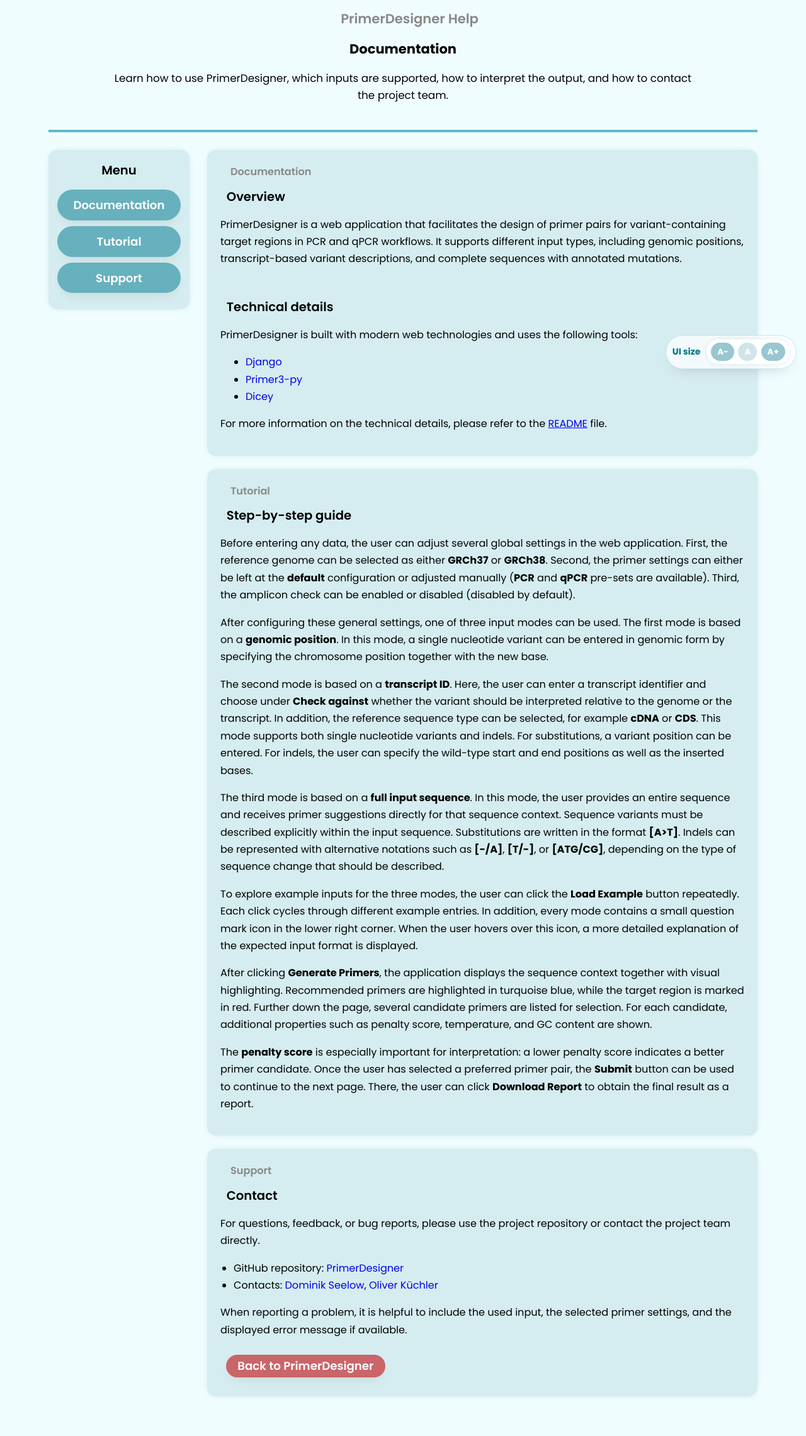
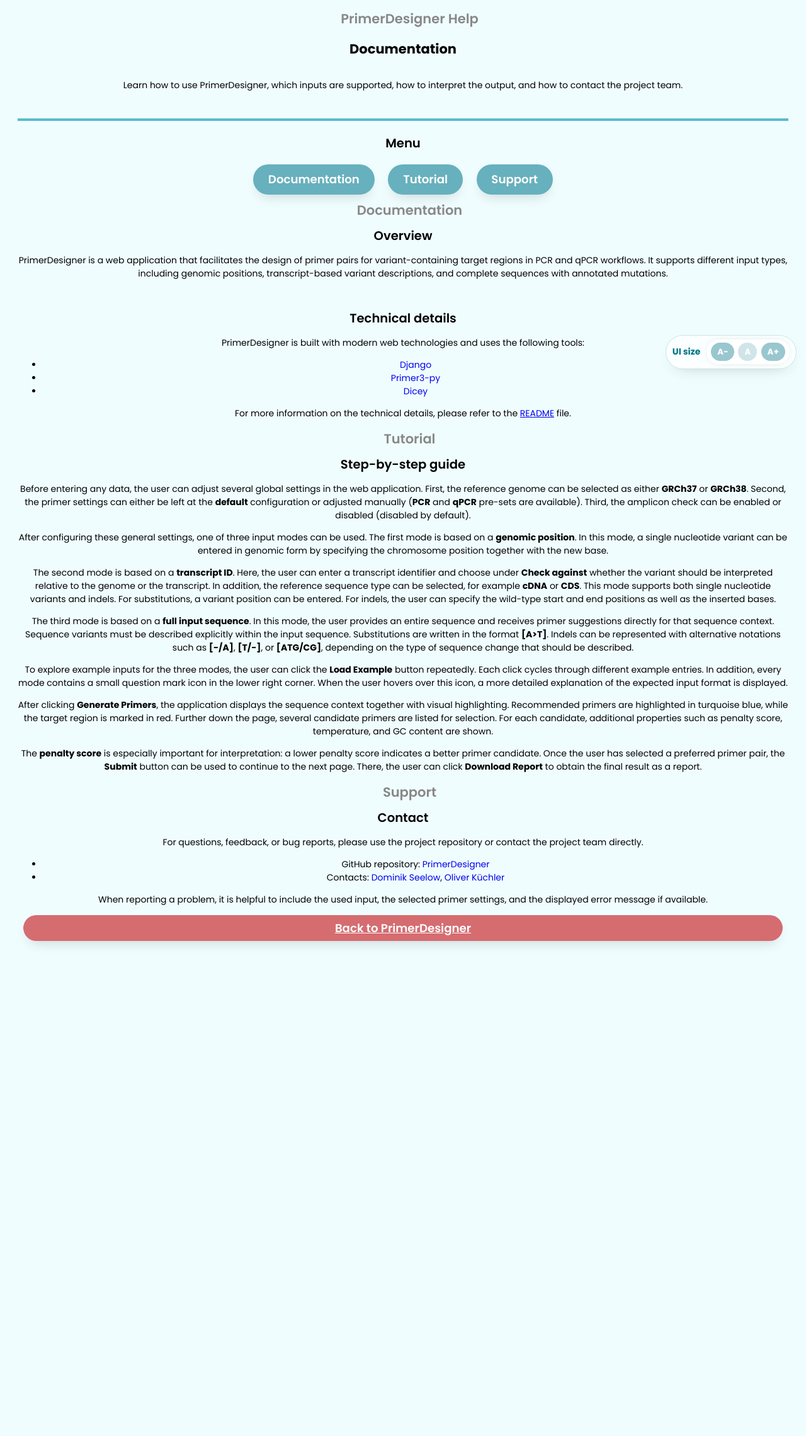
Before and after one commit to KuechlerO/PrimerDesigner, a Django app: page /primer-designer/documentation/ in a window 1280 px wide. Shown: the part 199-2479 px from the top of the page at 63% size. After the commit the page ends 1701 px from the top, so only its background shows below. Run offline with Django 5.2, Linux system fonts and the light colour scheme.

Commit message:
Update documentation css and structure

```diff
--- a/primer_designer_app/static/primer_designer_app/style.css
+++ b/primer_designer_app/static/primer_designer_app/style.css
@@ -1193,111 +1193,3 @@ p.output-legend {
         width: 100%;
     }
 }
-
-
-
-
-
-
-.documentation-page {
-    width: 92%;
-    margin: 0 auto 3em auto;
-}
-
-.documentation-hero {
-    text-align: center;
-    padding-bottom: 1em;
-}
-
-.documentation-intro {
-    max-width: 55em;
-    margin: 0 auto;
-    font-size: 1.2em;
-    line-height: 1.6;
-}
-
-.documentation-layout {
-    display: flex;
-    align-items: flex-start;
-    gap: 2em;
-    margin-top: 2em;
-}
-
-.documentation-sidebar {
-    width: 16em;
-    flex-shrink: 0;
-    position: sticky;
-    top: 2em;
-    background-color: rgb(213, 237, 241);
-    border-radius: 1em;
-    padding: 1.2em 1em;
-    box-sizing: border-box;
-    box-shadow: 0 0em 1em -0.5em #95b6b6;
-}
-
-.documentation-sidebar h2 {
-    margin-top: 0;
-    margin-bottom: 0.8em;
-}
-
-.documentation-link {
-    display: flex;
-    justify-content: center;
-    width: 100%;
-    box-sizing: border-box;
-    margin: 0.5em 0;
-    text-decoration: none;
-}
-
-.documentation-content {
-    flex: 1;
-    min-width: 0;
-}
-
-.documentation-card {
-    background-color: rgb(213, 237, 241);
-    border-radius: 1em;
-    padding: 1.5em;
-    margin-bottom: 1.5em;
-    text-align: left;
-    box-shadow: 0 0em 1em -0.5em #95b6b6;
-}
-
-.documentation-card p,
-.documentation-card li {
-    font-size: 1.15em;
-    line-height: 1.7;
-}
-
-.documentation-list {
-    text-align: left;
-    padding-left: 1.5em;
-    margin: 1em 0;
-}
-
-.documentation-actions {
-    display: flex;
-    gap: 1em;
-    flex-wrap: wrap;
-    margin-top: 1.2em;
-}
-
-.documentation-back-link {
-    display: inline-flex;
-    align-items: center;
-    justify-content: center;
-    line-height: 1;
-    text-decoration: none;
-    padding: 0.5em 1em;
-}
-
-@media (max-width: 1000px) {
-    .documentation-layout {
-        flex-direction: column;
-    }
-
-    .documentation-sidebar {
-        width: 100%;
-        position: static;
-    }
-}
--- a/primer_designer_app/templates/primer_designer_app/documentation.html
+++ b/primer_designer_app/templates/primer_designer_app/documentation.html
@@ -5,6 +5,9 @@
 <head>
     {% include "primer_designer_app/header.html" %}
 </head>
+
+<link rel="stylesheet" href="{% static 'primer_designer_app/documentation.css' %}">
+
 <body>
     {% include "primer_designer_app/body_nav.html" %}
 
```
